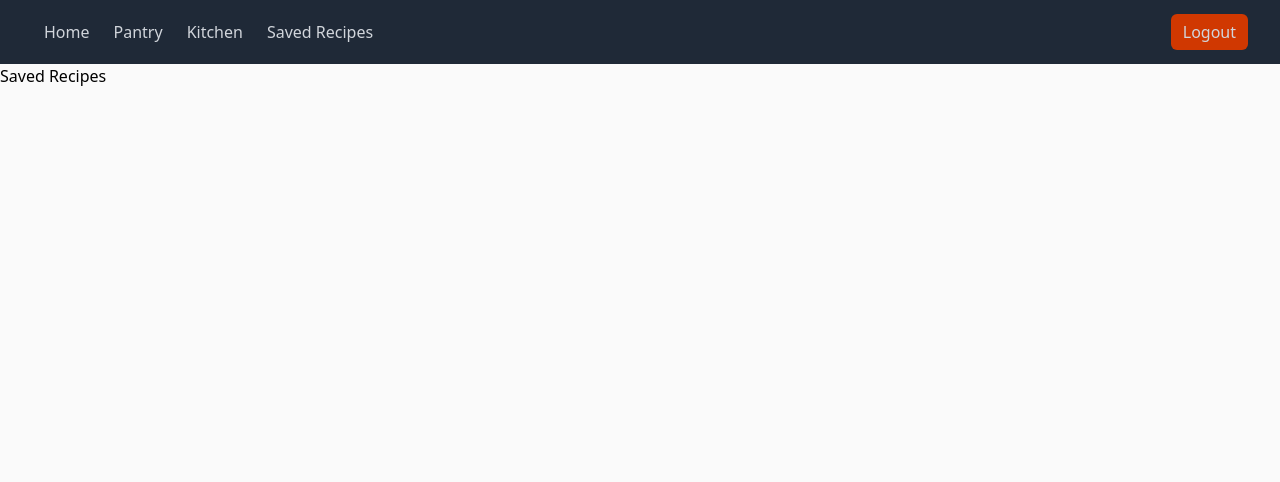
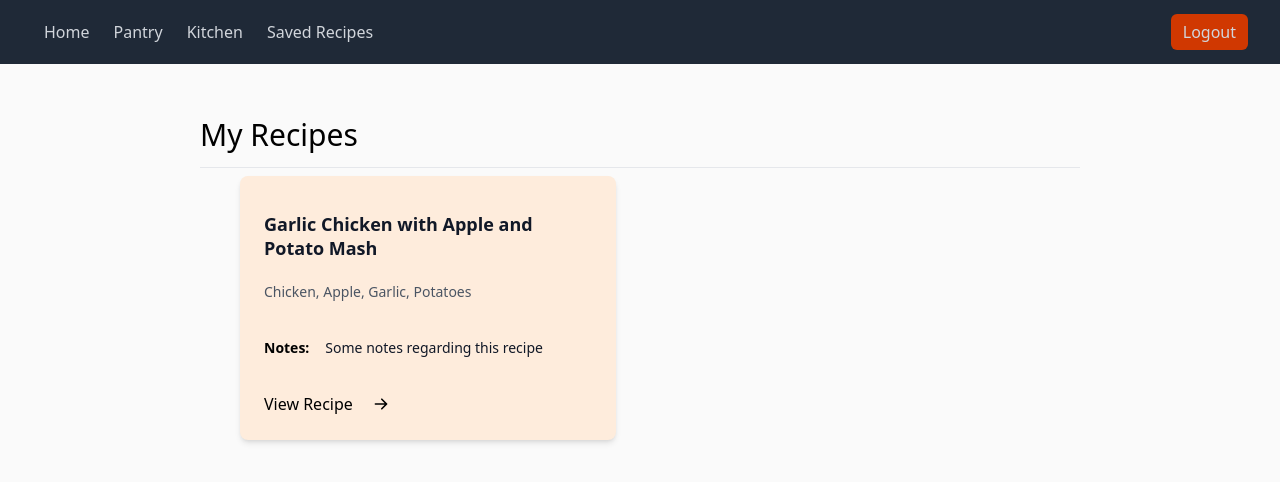
Before and after one commit to monysary/i-m-hungry-recipe-app, a Next.js app: page /savedRecipes in a window 1280 px wide. Shown: the top 482 px of the page. Built offline with nearby package versions, Linux system fonts and the light colour scheme; sample sign-in values are in the browser's storage.

Commit message:
updated ui for saved recipe page

```diff
--- /dev/null
+++ b/src/components/savedRecipeCard.js
@@ -0,0 +1,26 @@
+import { HiArrowRight } from 'react-icons/hi'
+
+function SavedRecipeCard() {
+    return (
+        <article className="bg-orange-100 rounded-lg m-2 p-6 shadow-md flex max-w-xl flex-col items-start justify-between">
+            <h3 className="mt-3 text-lg font-semibold leading-6 text-gray-900">
+                Garlic Chicken with Apple and Potato Mash
+            </h3>
+            <p className="mt-5 line-clamp-3 text-sm leading-6 text-gray-600">
+                Chicken, Apple, Garlic, Potatoes
+            </p>
+            <div className="font-semibold my-8 flex items-center gap-x-4 text-sm leading-6">
+                Notes:
+                <p className="font-normal text-gray-900">
+                    Some notes regarding this recipe
+                </p>
+            </div>
+            <button className='flex items-center cursor-pointer'>
+                View Recipe
+                <HiArrowRight className='ml-[20px]' />
+            </button>
+        </article>
+    )
+}
+
+export default SavedRecipeCard;
--- a/src/pages/savedRecipes.js
+++ b/src/pages/savedRecipes.js
@@ -2,6 +2,8 @@ import Head from "next/head";
 import { useEffect } from "react";
 
 import authService from "@/utils/authService";
+
+import SavedRecipeCard from "@/components/savedRecipeCard";
 
 function SavedRecipes() {
     useEffect(() => {
@@ -17,7 +19,14 @@ function SavedRecipes() {
             <Head>
                 <title>What am I craving?</title>
             </Head>
-            <div>Saved Recipes</div>
+            <div className="min-h-full md:px-[200px] px-6 py-12">
+                <div className="md:text-[30px] text-[16px] mb-[10px]">My Recipes</div>
+                <div className=" mx-auto max-w-7xl px-6 lg:px-8 border-t border-gray-200">
+                    <div className="grid max-w-2xl grid-cols-1 gap-x-8 gap-y-16 lg:mx-0 lg:max-w-none lg:grid-cols-2">
+                        <SavedRecipeCard />
+                    </div>
+                </div>
+            </div>
         </>
     )
 }
```
